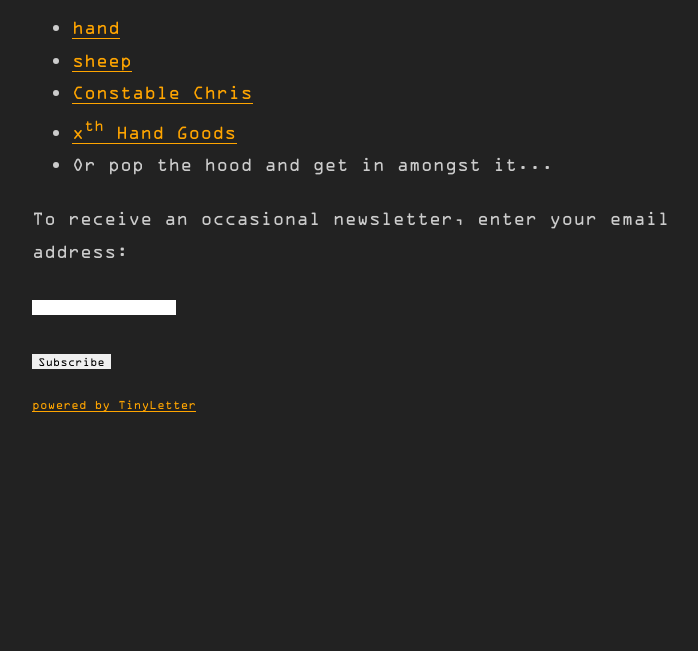
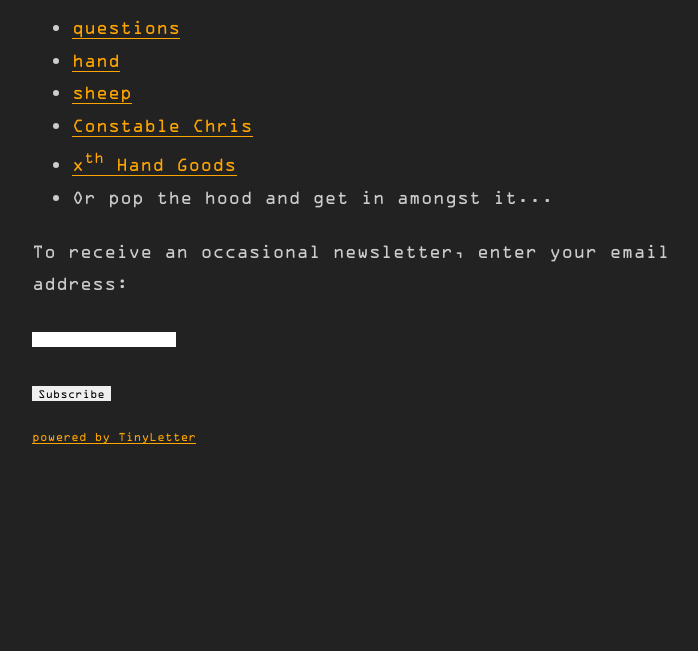
Before and after one commit to rudenoise/rudenoiseSite, a plain HTML site: page index.html in a window 1280 px wide. Shown: the part 149-800 px from the top of the page, without its empty margins (277-975 px from the left). Drawn offline with Linux system fonts and the light colour scheme.

Commit message:
add question asking tool

```diff
--- a/index.html
+++ b/index.html
@@ -44,6 +44,7 @@
     <h1>Rudenoise UK</h1>
     <h2>Stuff:</h2>
     <ul>
+        <li><a href="/questions">questions</a></li>
         <li><a href="/hand">hand</a></li>
         <li><a href="/sheep">sheep</a></li>
         <li><a href="/chris">Constable Chris</a></li>
```
